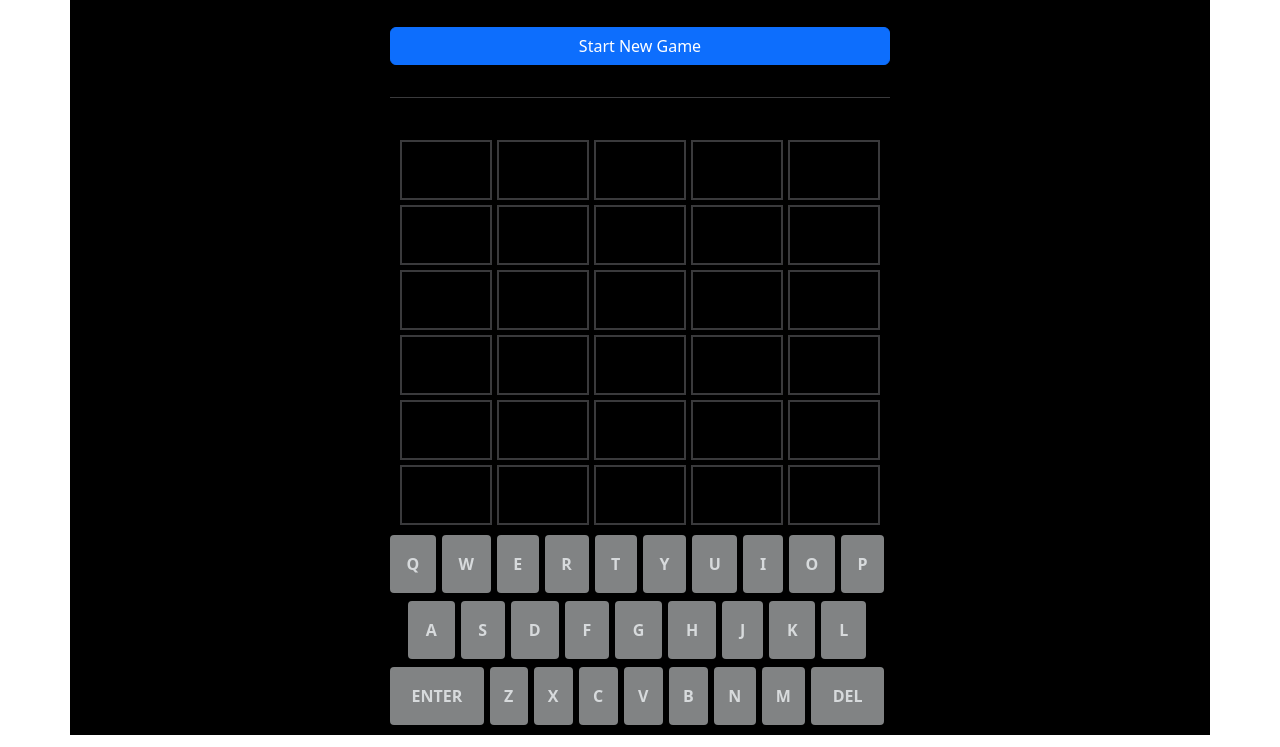
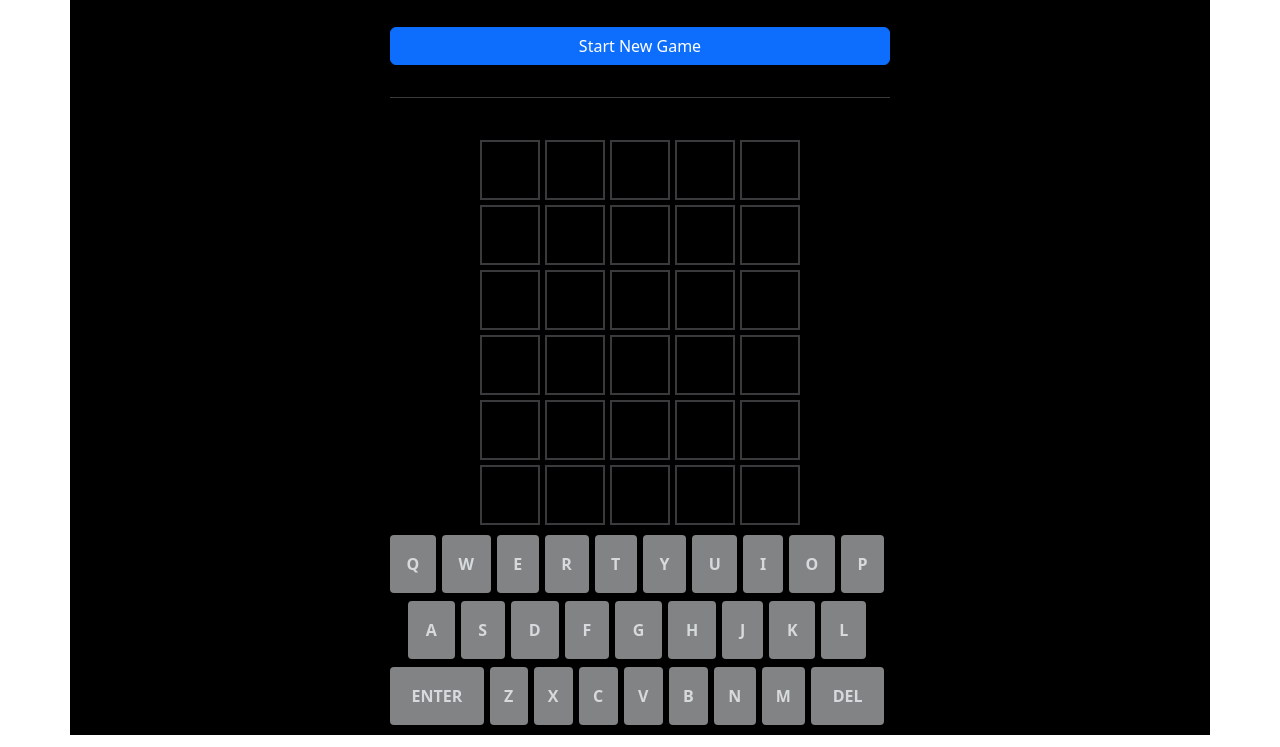
Before and after one commit to azizqu/wordle-clone, a plain HTML site: page index.html in a window 1280 px wide. Shown: the part 53-800 px from the top of the page. Drawn offline with nearby package versions, Linux system fonts and the light colour scheme.

Commit message:
fixed desktop view of game tiles

```diff
--- a/index.html
+++ b/index.html
@@ -23,7 +23,7 @@
                 <button type="button" class="btn btn-primary" id="reset">Start New Game</button>
             </div>
         </header>
-        <div id="container board-container">
+        <div id="board-container">
             <div id="board"></div>
         </div>
 
--- a/styles.css
+++ b/styles.css
@@ -47,8 +47,8 @@ header{
 }
 .square{
     border: 2px solid rgb(58,58,60);
-    min-height: 60px;
-    min-width: 60px;
+    height: 60px;
+    width: 60px;
     font-size: 2rem;
     font-weight: bold;
     color: gainsboro;
```
